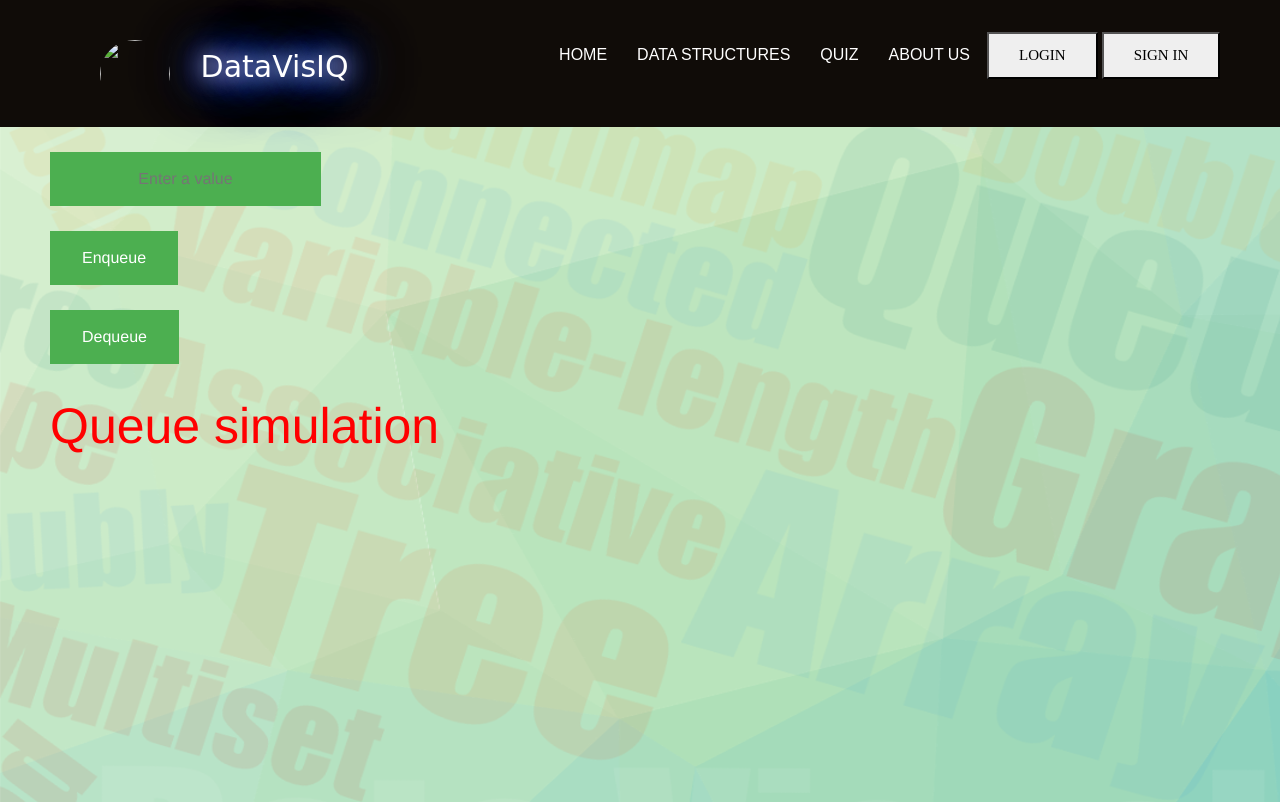
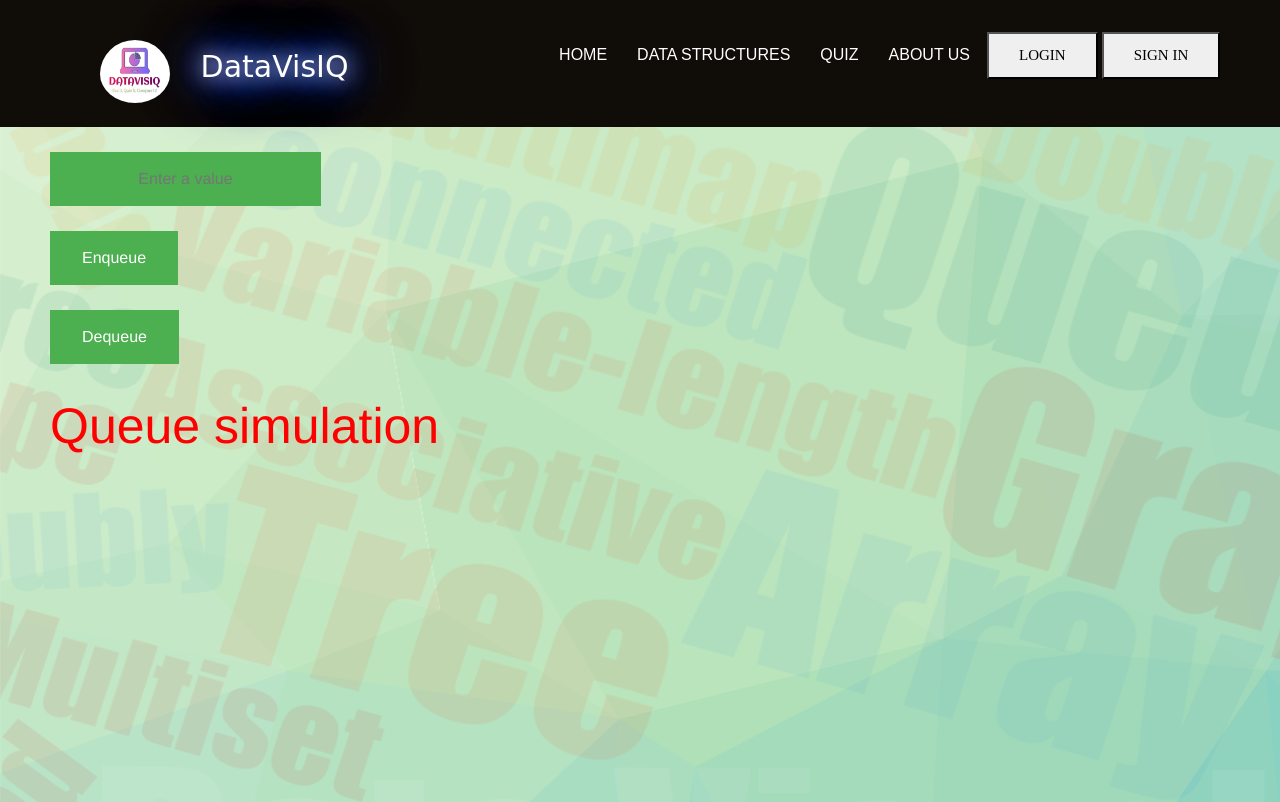
Before and after one commit to SaiSushmitha284/Datavis, a plain HTML site: page Animations/Queue/que.html in a window 1280 px wide. Shown: the top 802 px of the page. Drawn offline with nearby package versions, Linux system fonts and the light colour scheme.

Commit message:
Update que.html

```diff
--- a/Animations/Queue/que.html
+++ b/Animations/Queue/que.html
@@ -22,7 +22,7 @@
         <div id="header-inner">
             <a href="#" id="logo"></a>
             <a class="navbar-brand1" rel="home" href="#" title="Structure">
-                <img src="../../src/assets/datavisiq.png" class="main-logo">
+                <img src="../../Images/datavisiq.png" class="main-logo">
                 <span class="name">DataVisIQ</span>
             </a>
             <div class="container1 blue" id="navbarNav">
```
